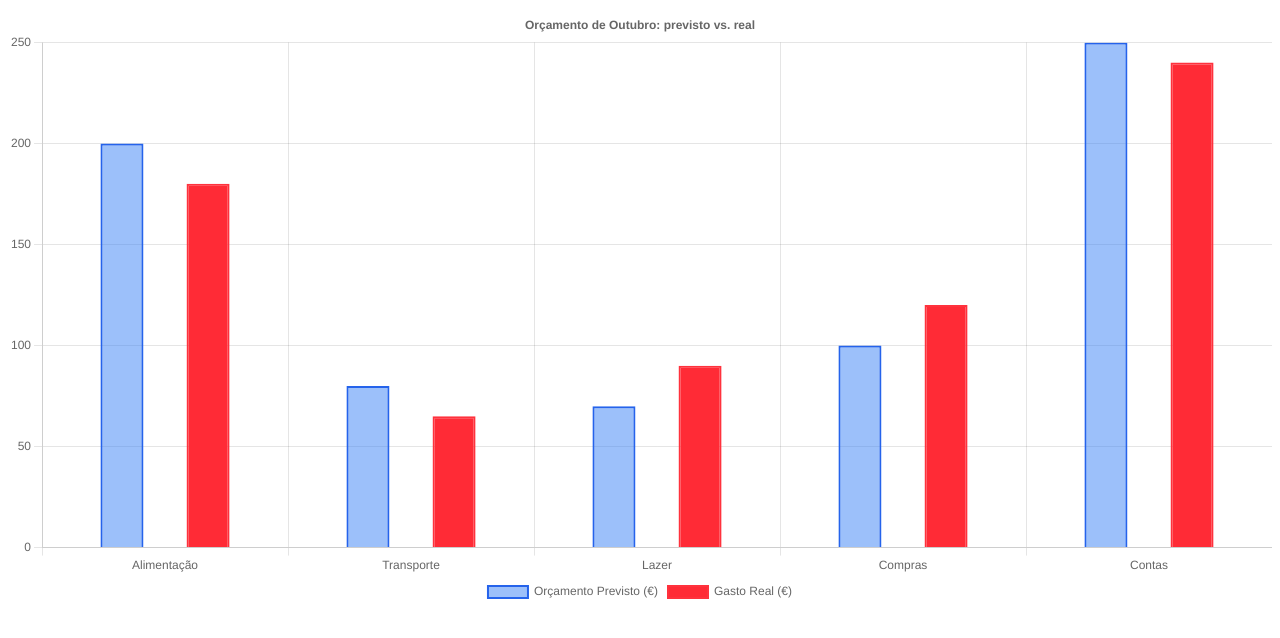
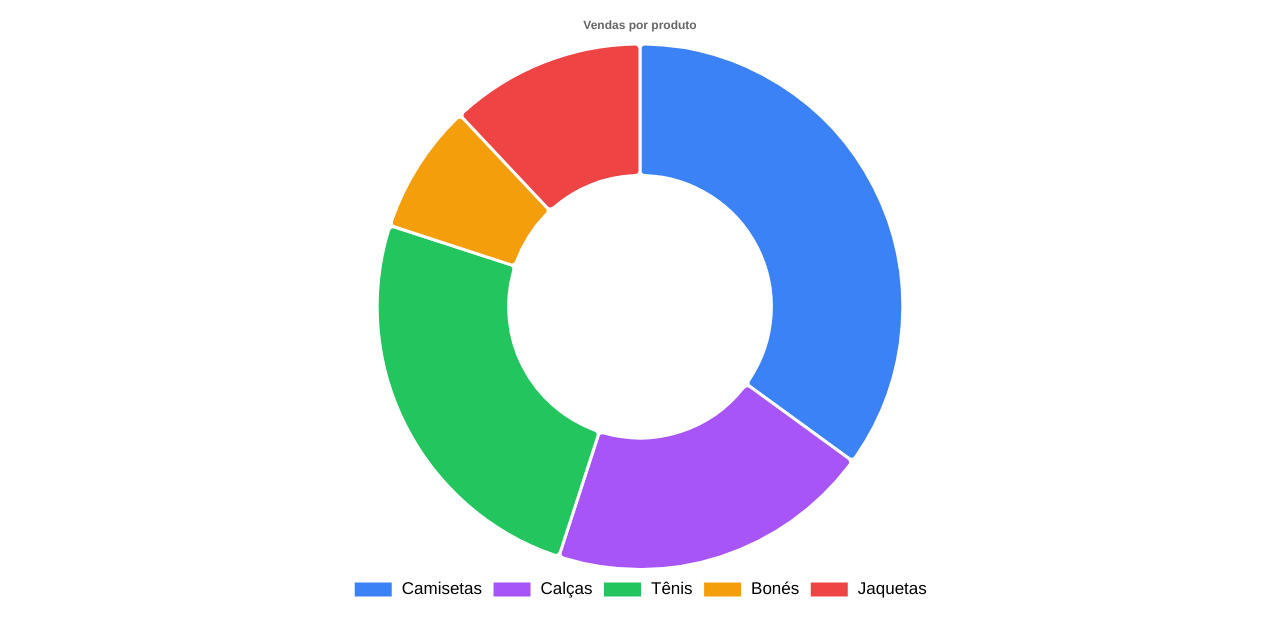
Before and after one commit to KawaaaXT/javascript-avancado, a plain HTML site: page desafios/chart.js/chart.js-html/index.html in a window 1280 px wide. Drawn offline with nearby package versions, Linux system fonts and the light colour scheme.

Commit message:
Adiciona Exercicio de JavaScript usando a biblioteca Chart.js

```diff
--- a/desafios/chart.js/chart.js-html/index.html
+++ b/desafios/chart.js/chart.js-html/index.html
@@ -12,7 +12,7 @@
     </div>
 
     <script src="https://cdn.jsdelivr.net/npm/chart.js"></script>
-    <script src="../script-chart.js/chartScript.js"></script>
+    <script src="../script-chart.js/graficorosca.js"></script>
 
 </body>
 </html>
--- /dev/null
+++ b/desafios/chart.js/script-chart.js/graficorosca.js
@@ -0,0 +1,71 @@
+
+const grafico = document.getElementById('grafico')
+
+const produtos = [
+  'Camisetas',
+  'Calças',
+  'Tênis',
+  'Bonés',
+  'Jaquetas'
+]
+const vendas = [35, 20, 25, 8, 12]
+
+new Chart(grafico, {
+    type: 'doughnut', // Gráfico Rosca
+    data:{
+      labels: produtos,
+      datasets:[
+        {
+          label: 'Quantidade de vendas',
+          data: vendas,
+          hoverOffset: 20, //  Isso faz a fatia se afastar um pouco quando o mouse passa por cima.
+          borderRadius: 5 ,
+          backgroundColor: [
+             '#3b82f6', // Camisetas — azul
+             '#a855f7', // Calças — roxo
+             '#22c55e', // Tênis — verde
+             '#f59e0b', // Bonés — laranja
+             '#ef4444'  // Jaquetas — vermelho
+          ],
+
+          borderColor: '#ffffff',
+          borderWidth: 3,
+
+
+        }
+      ]
+    },
+
+    options: {
+      responsive: true,
+      maintainAspectRatio: false,
+       animation: {
+        animateRotate: true, // as fatias entram girando
+        animateScale: true, // a rosca cresce do centro
+         duration: 2000, // efeito dura 2 segundos
+         easing: 'easeOutBounce' // finaliza com quique.
+        },
+      cutout: '50%',  // Tamanho Do Furo
+      circumference: 360, // Mostrar somente parte do círculo » 360 = Giro Completo
+
+      plugins:{
+        title:{
+          display: true,
+          text: 'Vendas por produto'
+        },
+
+        legend:{
+          position: 'bottom',
+
+          labels:{
+            color: 'black',
+            font:{
+              size: 17
+            }
+          }
+        }
+      }
+
+
+    }
+})
```
Also changed, not shown: desafios/chart.js/script-chart.js/desafio.js (added, +70 -0 lines).
